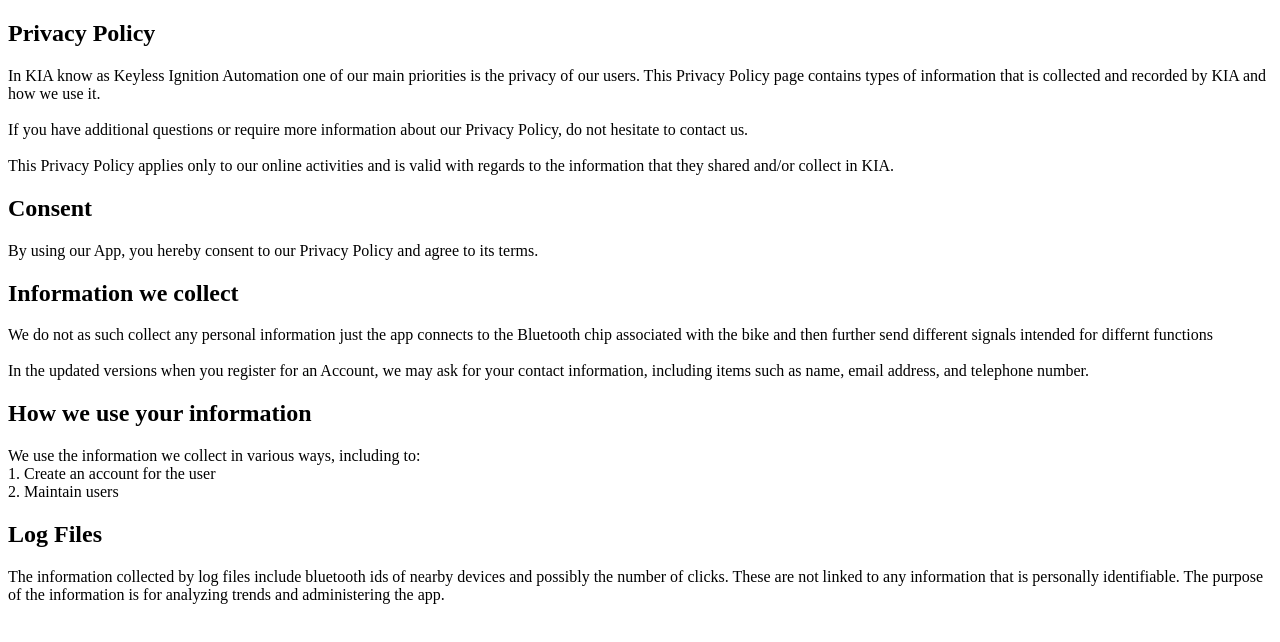
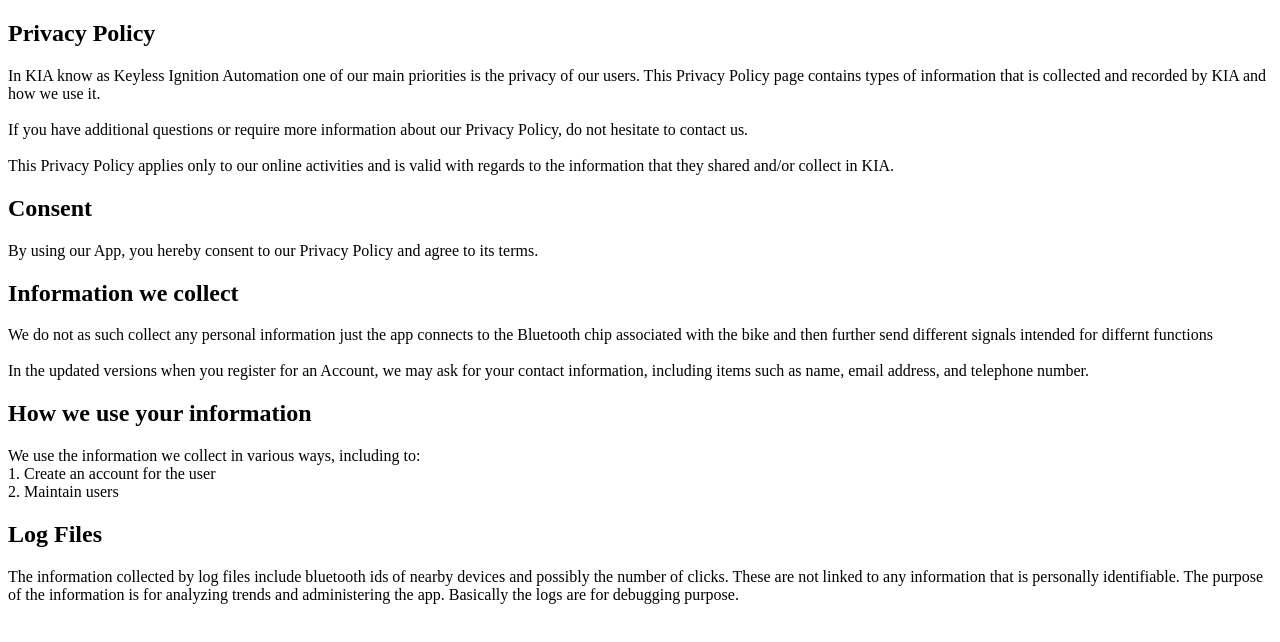
Before and after one commit to Disha-Shukla/Disha-Shukla.github.io, a plain HTML site: page index.html in a window 1280 px wide. Drawn offline with Linux system fonts and the light colour scheme.

Commit message:
Update index.html

```diff
--- a/index.html
+++ b/index.html
@@ -46,6 +46,6 @@
 			<p style="color:black;">
 					The information collected by log files include bluetooth ids of nearby devices and possibly the number of clicks.
 					These are not linked to any information that is personally identifiable. The purpose of the information is for
-					analyzing trends and administering the app.
+					analyzing trends and administering the app. Basically the logs are for debugging purpose.
 			</p>
 			</body></html>
```
